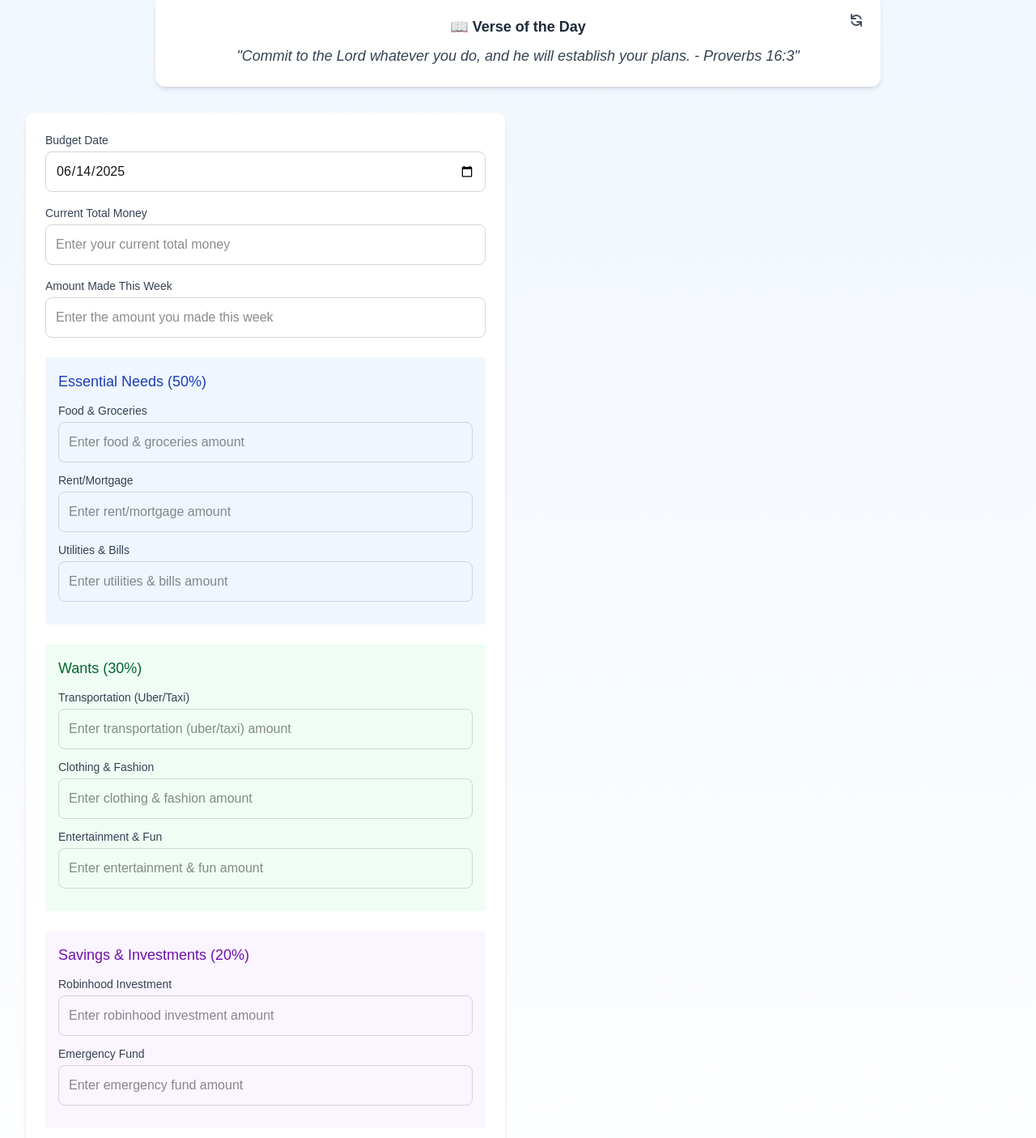
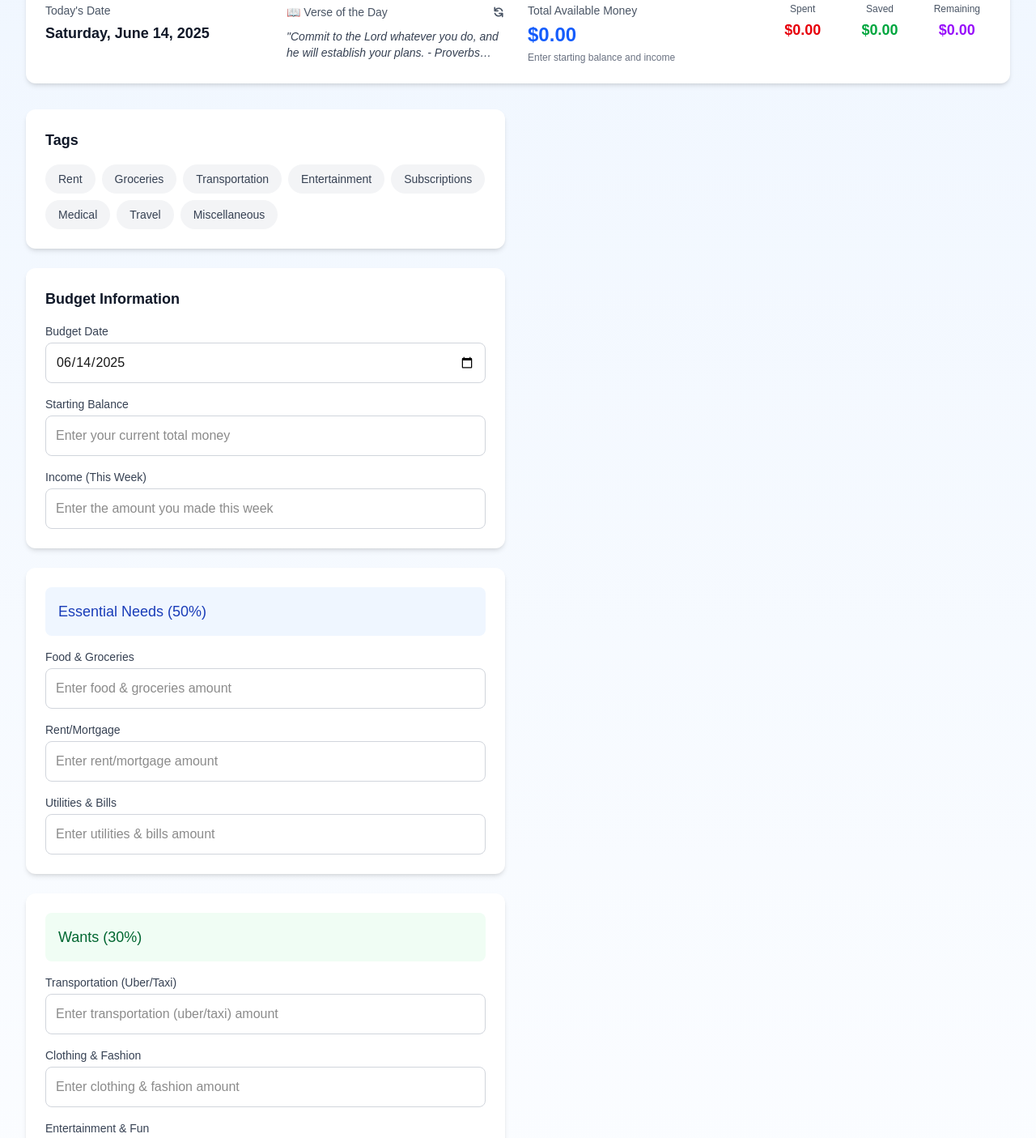
Before and after one commit to kingcatus/my_budget_app, a Next.js app: page / in a window 1280 px wide. Shown: the part 257-1662 px from the top of the page at 81% size. Built offline with nearby package versions, Linux system fonts and the light colour scheme.

Commit message:
Baseline Tracker, Pre-Hisotry Add

```diff
--- a/package.json
+++ b/package.json
@@ -13,7 +13,7 @@
     "@types/recharts": "^1.8.29",
     "chart.js": "^4.4.9",
     "date-fns": "^4.1.0",
-    "next": "15.3.2",
+    "next": "^16.0.5",
     "react": "^19.0.0",
     "react-chartjs-2": "^5.3.0",
     "react-dom": "^19.0.0",
@@ -25,6 +25,7 @@
     "@types/node": "^20",
     "@types/react": "^19",
     "@types/react-dom": "^19",
+    "baseline-browser-mapping": "^2.9.2",
     "eslint": "^9",
     "eslint-config-next": "15.3.2",
     "prisma": "^6.8.2",
--- a/pages/index.tsx
+++ b/pages/index.tsx
@@ -200,6 +200,7 @@ export default function Home() {
         : [...prev.tags, tagId]
     }));
   };
+
 
   const handleNewRecurringExpenseChange = (e: React.ChangeEvent<HTMLInputElement | HTMLSelectElement>) => {
     const { name, value } = e.target;
@@ -418,14 +419,27 @@ export default function Home() {
     return { data, options };
   };
 
-  const getCategoryStatus = (actual: number, target: number): { text: string; color: string; icon: string } => {
+  const getCategoryStatus = (
+    actual: number,
+    target: number,
+    category: 'needs' | 'wants' | 'savings'
+  ): { text: string; color: string; icon: string } => {
     const difference = actual - target;
-    if (Math.abs(difference) <= 5) {
-      return { text: "On Target", color: "text-yellow-600 bg-yellow-50", icon: "✅" };
-    } else if (difference > 5) {
+
+    if (category === 'savings') {
+      if (actual >= target * 0.9) {
+        return { text: "On Target", color: "text-green-600 bg-green-50", icon: "✅" };
+      } else {
+        return { text: "Under", color: "text-yellow-600 bg-yellow-50", icon: "⚠️" };
+      }
+    }
+
+    if (actual <= target * 1.1 && actual >= target * 0.9) {
+      return { text: "On Target", color: "text-yellow-600 bg-yellow-50", icon: "⚠️" };
+    } else if (actual < target * 0.9) {
+      return { text: "Under", color: "text-green-600 bg-green-50", icon: "💸" };
+    } else {
       return { text: "Over", color: "text-red-600 bg-red-50", icon: "⚠️" };
-    } else {
-      return { text: "Under", color: "text-green-600 bg-green-50", icon: "💸" };
     }
   };
 
@@ -867,11 +881,17 @@ export default function Home() {
     </div>
   );
 
+  // Calculate stats for overview panel
+  const totalAvailable = parseFloat(form.totalMoney || '0') + parseFloat(form.paycheck || '0');
+  const totalSpent = result ? (result.actual.needs.total + result.actual.wants.total) : 0;
+  const totalSaved = result ? result.actual.savings.total : 0;
+  const remainingBalance = totalAvailable - totalSpent;
+
   return (
     <main className="min-h-screen bg-gradient-to-b from-blue-50 to-white">
       <div className="max-w-7xl mx-auto px-4 sm:px-6 lg:px-8 py-12">
         {/* Header Section */}
-        <div className="text-center mb-12">
+        <div className="text-center mb-8">
           <div className="inline-flex items-center justify-center w-16 h-16 rounded-full bg-gradient-to-r from-blue-500 to-purple-500 text-white text-3xl mb-4 shadow-lg">
             💸
           </div>
@@ -879,36 +899,105 @@ export default function Home() {
           <p className="text-lg text-gray-600">Take Control of Your Finances, One Week At a Time</p>
         </div>
 
-        {/* Quote of the Day Section */}
+        {/* Top Overview Panel */}
+        <div className="bg-white rounded-xl shadow-md p-6 mb-8">
+          <div className="grid grid-cols-1 lg:grid-cols-4 gap-6">
+            {/* Today's Date */}
+            <div className="lg:col-span-1">
+              <p className="text-sm text-gray-600 mb-1">Today's Date</p>
+              <p className="text-lg font-semibold text-gray-900">
+                {new Date().toLocaleDateString('en-US', {
+                  weekday: 'long',
+                  month: 'long',
+                  day: 'numeric',
+                  year: 'numeric'
+                })}
+              </p>
+            </div>
+
+            {/* Verse of the Day */}
             {isClient && (
-          <div className="w-full max-w-4xl mx-auto mb-8">
-            <div className="bg-white p-6 rounded-xl shadow-md relative transform transition-all hover:scale-[1.01]">
+              <div className="lg:col-span-1">
+                <div className="flex items-center justify-between mb-2">
+                  <p className="text-sm text-gray-600">📖 Verse of the Day</p>
                   <button
                     onClick={refreshVerse}
-                className="absolute top-3 right-3 p-2 text-gray-600 hover:text-purple-600 transition-colors"
+                    className="p-1 text-gray-600 hover:text-purple-600 transition-colors"
                     title="Get new verse"
                   >
-                <svg xmlns="http://www.w3.org/2000/svg" className="h-5 w-5" viewBox="0 0 20 20" fill="currentColor">
+                    <svg xmlns="http://www.w3.org/2000/svg" className="h-4 w-4" viewBox="0 0 20 20" fill="currentColor">
                       <path fillRule="evenodd" d="M4 2a1 1 0 011 1v2.101a7.002 7.002 0 0111.601 2.566 1 1 0 11-1.885.666A5.002 5.002 0 005.999 7H9a1 1 0 010 2H4a1 1 0 01-1-1V3a1 1 0 011-1zm.008 9.057a1 1 0 011.276.61A5.002 5.002 0 0014.001 13H11a1 1 0 110-2h5a1 1 0 011 1v5a1 1 0 11-2 0v-2.101a7.002 7.002 0 01-11.601-2.566 1 1 0 01.61-1.276z" clipRule="evenodd" />
                     </svg>
                   </button>
+                </div>
+                <p className="text-sm text-gray-700 italic line-clamp-2">"{dailyVerse}"</p>
+              </div>
+            )}
+
+            {/* Total Available Money */}
+            <div className="lg:col-span-1">
+              <p className="text-sm text-gray-600 mb-1">Total Available Money</p>
+              <p className="text-2xl font-bold text-blue-600">${totalAvailable.toFixed(2)}</p>
+              <p className="text-xs text-gray-500 mt-1">
+                {form.totalMoney && form.paycheck ? (
+                  <>${parseFloat(form.totalMoney).toFixed(2)} + ${parseFloat(form.paycheck).toFixed(2)}</>
+                ) : (
+                  'Enter starting balance and income'
+                )}
+              </p>
+            </div>
+
+            {/* Stats Grid */}
+            <div className="lg:col-span-1 grid grid-cols-3 gap-3">
               <div className="text-center">
-                <h2 className="text-lg font-semibold text-gray-800 mb-2">📖 Verse of the Day</h2>
-                <p className="text-gray-700 italic text-lg">"{dailyVerse}"</p>
+                <p className="text-xs text-gray-600 mb-1">Spent</p>
+                <p className="text-lg font-semibold text-red-600">${totalSpent.toFixed(2)}</p>
+              </div>
+              <div className="text-center">
+                <p className="text-xs text-gray-600 mb-1">Saved</p>
+                <p className="text-lg font-semibold text-green-600">${totalSaved.toFixed(2)}</p>
+              </div>
+              <div className="text-center">
+                <p className="text-xs text-gray-600 mb-1">Remaining</p>
+                <p className="text-lg font-semibold text-purple-600">${remainingBalance.toFixed(2)}</p>
               </div>
             </div>
           </div>
-        )}
+        </div>
 
         {/* Weekly Calendar Section (temporarily disabled)
         {renderWeeklyCalendar()}
         */}
 
-        {/* Main Content */}
+        {/* Main Two-Column Section */}
         <div className="grid grid-cols-1 lg:grid-cols-2 gap-8 max-w-7xl mx-auto">
-          {/* Form Section */}
+          {/* LEFT COLUMN */}
+          <div className="space-y-6">
+            {/* Tag Selector */}
             <div className="bg-white rounded-xl shadow-md p-6">
+              <h2 className="text-lg font-semibold text-gray-900 mb-4">Tags</h2>
+              <div className="flex flex-wrap gap-2">
+                {categoryTags.map(tag => (
+                  <button
+                    key={tag.id}
+                    type="button"
+                    onClick={() => handleTagChange(tag.id)}
+                    className={`px-4 py-2 rounded-full text-sm font-medium transition-all ${
+                      form.tags.includes(tag.id)
+                        ? `${tag.color} ring-2 ring-offset-2 ring-blue-500`
+                        : 'bg-gray-100 text-gray-700 hover:bg-gray-200'
+                    }`}
+                  >
+                    {tag.label}
+                  </button>
+                ))}
+              </div>
+            </div>
+
             <form onSubmit={handleSubmit} className="space-y-6">
+              {/* Basic Info Cards */}
+              <div className="bg-white rounded-xl shadow-md p-6">
+                <h2 className="text-lg font-semibold text-gray-900 mb-4">Budget Information</h2>
                 <div className="space-y-4">
                   <div>
                     <label className="block text-sm font-medium text-gray-700 mb-1">Budget Date</label>
@@ -922,7 +1011,7 @@ export default function Home() {
                     />
                   </div>
                   <div>
-                  <label className="block text-sm font-medium text-gray-700 mb-1">Current Total Money</label>
+                    <label className="block text-sm font-medium text-gray-700 mb-1">Starting Balance</label>
                     <input
                       type="number"
                       name="totalMoney"
@@ -934,7 +1023,7 @@ export default function Home() {
                     />
                   </div>
                   <div>
-                  <label className="block text-sm font-medium text-gray-700 mb-1">Amount Made This Week</label>
+                    <label className="block text-sm font-medium text-gray-700 mb-1">Income (This Week)</label>
                     <input
                       type="number"
                       name="paycheck"
@@ -946,52 +1035,16 @@ export default function Home() {
                     />
                   </div>
                 </div>
-
-              <div className="space-y-6">
-                <div className="p-4 bg-blue-50 rounded">
-                  <h3 className="text-lg font-medium text-blue-800 mb-3">Essential Needs (50%)</h3>
-                  {categories.needs.map(({ name, label }) => (
-                    <div key={name} className="mb-3">
-                      <label className="block text-sm font-medium text-gray-700 mb-1">
-                        {label}
-                      </label>
-                      <input
-                        type="number"
-                        name={name}
-                        value={form[name as keyof typeof form]}
-                        onChange={handleChange}
-                        placeholder={`Enter ${label.toLowerCase()} amount`}
-                        className="w-full p-3 border border-gray-300 rounded-lg focus:ring-2 focus:ring-blue-500 focus:border-blue-500 transition-colors"
-                        required
-                      />
-                    </div>
-                  ))}
               </div>
 
-                <div className="p-4 bg-green-50 rounded">
-                  <h3 className="text-lg font-medium text-green-800 mb-3">Wants (30%)</h3>
-                  {categories.wants.map(({ name, label }) => (
-                    <div key={name} className="mb-3">
-                      <label className="block text-sm font-medium text-gray-700 mb-1">
-                        {label}
-                      </label>
-                      <input
-                        type="number"
-                        name={name}
-                        value={form[name as keyof typeof form]}
-                        onChange={handleChange}
-                        placeholder={`Enter ${label.toLowerCase()} amount`}
-                        className="w-full p-3 border border-gray-300 rounded-lg focus:ring-2 focus:ring-blue-500 focus:border-blue-500 transition-colors"
-                        required
-                      />
+              {/* Needs Card */}
+              <div className="bg-white rounded-xl shadow-md p-6">
+                <div className="p-4 bg-blue-50 rounded-lg mb-4">
+                  <h3 className="text-lg font-medium text-blue-800">Essential Needs (50%)</h3>
                 </div>
-                  ))}
-                </div>
-
-                <div className="p-4 bg-purple-50 rounded">
-                  <h3 className="text-lg font-medium text-purple-800 mb-3">Savings & Investments (20%)</h3>
-                  {categories.savings.map(({ name, label }) => (
-                    <div key={name} className="mb-3">
+                <div className="space-y-4">
+                  {categories.needs.map(({ name, label }) => (
+                    <div key={name}>
                       <label className="block text-sm font-medium text-gray-700 mb-1">
                         {label}
                       </label>
@@ -1009,6 +1062,58 @@ export default function Home() {
                 </div>
               </div>
 
+              {/* Wants Card */}
+              <div className="bg-white rounded-xl shadow-md p-6">
+                <div className="p-4 bg-green-50 rounded-lg mb-4">
+                  <h3 className="text-lg font-medium text-green-800">Wants (30%)</h3>
+                </div>
+                <div className="space-y-4">
+                  {categories.wants.map(({ name, label }) => (
+                    <div key={name}>
+                      <label className="block text-sm font-medium text-gray-700 mb-1">
+                        {label}
+                      </label>
+                      <input
+                        type="number"
+                        name={name}
+                        value={form[name as keyof typeof form]}
+                        onChange={handleChange}
+                        placeholder={`Enter ${label.toLowerCase()} amount`}
+                        className="w-full p-3 border border-gray-300 rounded-lg focus:ring-2 focus:ring-blue-500 focus:border-blue-500 transition-colors"
+                        required
+                      />
+                    </div>
+                  ))}
+                </div>
+              </div>
+
+              {/* Savings Card */}
+              <div className="bg-white rounded-xl shadow-md p-6">
+                <div className="p-4 bg-purple-50 rounded-lg mb-4">
+                  <h3 className="text-lg font-medium text-purple-800">Savings & Investments (20%)</h3>
+                </div>
+                <div className="space-y-4">
+                  {categories.savings.map(({ name, label }) => (
+                    <div key={name}>
+                      <label className="block text-sm font-medium text-gray-700 mb-1">
+                        {label}
+                      </label>
+                      <input
+                        type="number"
+                        name={name}
+                        value={form[name as keyof typeof form]}
+                        onChange={handleChange}
+                        placeholder={`Enter ${label.toLowerCase()} amount`}
+                        className="w-full p-3 border border-gray-300 rounded-lg focus:ring-2 focus:ring-blue-500 focus:border-blue-500 transition-colors"
+                        required
+                      />
+                    </div>
+                  ))}
+                </div>
+              </div>
+
+              {/* Notes and Submit */}
+              <div className="bg-white rounded-xl shadow-md p-6">
                 <div className="space-y-4">
                   <div>
                     <label className="block text-sm font-medium text-gray-700 mb-1">
@@ -1022,19 +1127,21 @@ export default function Home() {
                       className="w-full p-3 border border-gray-300 rounded-lg focus:ring-2 focus:ring-blue-500 focus:border-blue-500 transition-colors min-h-[80px] resize-y"
                     />
                   </div>
-              </div>
-
                   <button
                     type="submit"
                     className="w-full bg-gradient-to-r from-blue-600 to-blue-700 text-white py-3 rounded-lg font-medium hover:from-blue-700 hover:to-blue-800 transform transition-all hover:scale-[1.02] focus:outline-none focus:ring-2 focus:ring-blue-500 focus:ring-offset-2"
                   >
                     Calculate Budget
                   </button>
+                </div>
+              </div>
             </form>
           </div>
 
+          {/* RIGHT COLUMN */}
+          {result && (
+            <div className="space-y-6">
               {/* Results Section */}
-          {result && (
               <div className="bg-white rounded-xl shadow-md p-6">
                 <div className="mb-6 p-4 bg-gradient-to-r from-blue-50 to-purple-50 rounded-lg">
                   <div className="text-center">
@@ -1151,6 +1258,7 @@ export default function Home() {
                 </div>
               </div>
             </div>
+            </div>
           )}
         </div>
 
@@ -1180,9 +1288,9 @@ export default function Home() {
                     const wantsPercentage = (entry.wants.total / totalAvailable) * 100;
                     const savingsPercentage = (entry.savings.total / totalAvailable) * 100;
 
-                    const needsStatus = getCategoryStatus(needsPercentage, 50);
-                    const wantsStatus = getCategoryStatus(wantsPercentage, 30);
-                    const savingsStatus = getCategoryStatus(savingsPercentage, 20);
+                    const needsStatus = getCategoryStatus(needsPercentage, 50, 'needs');
+                    const wantsStatus = getCategoryStatus(wantsPercentage, 30, 'wants');
+                    const savingsStatus = getCategoryStatus(savingsPercentage, 20, 'savings');
 
                     const totalSpent = entry.needs.total + entry.wants.total;
                     const biggestCategory = getBiggestCategory(entry.needs.total, entry.wants.total);
@@ -1277,7 +1385,7 @@ export default function Home() {
                         </div>
 
                         {/* Add Notes and Tags display */}
-                        {(entry.notes || entry.tags?.length) && (
+                        {(entry.notes || (entry.tags && entry.tags.length > 0)) && (
                           <div className="mt-4 pt-4 border-t border-gray-200">
                             {entry.notes && (
                               <p className="text-gray-600 italic mb-2">"{entry.notes}"</p>
```
Also changed, not shown: tsconfig.json (+17 -5 lines), 1 other file (tests, documents, lock files or other folders). Lines whose indentation alone changed are shown as unchanged.
